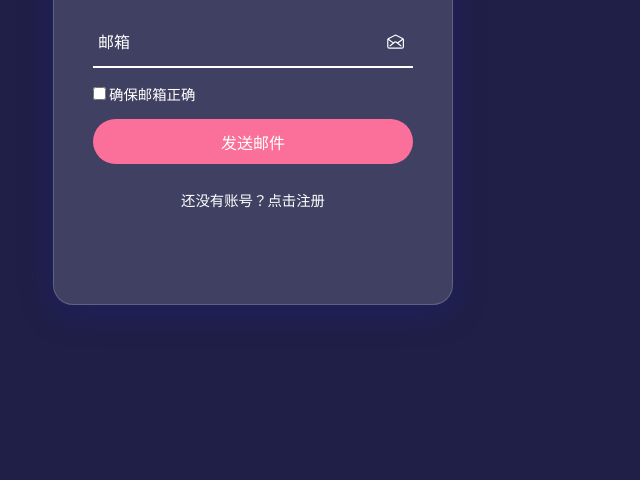
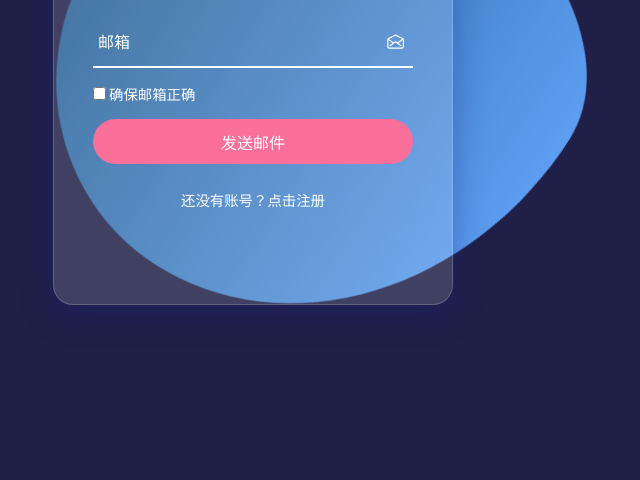
Before and after one commit to Ceche-Tulip/herwin_Abyranya.github.io, a plain HTML site: page forgetpass.html in a window 1280 px wide. Shown: the part 320-800 px from the top of the page, without its empty margins (387-1027 px from the left). Drawn offline with nearby package versions, Linux system fonts and the light colour scheme.

Commit message:
Update forgetpass.html

```diff
--- a/forgetpass.html
+++ b/forgetpass.html
@@ -9,6 +9,7 @@
 </head>
 
 <body>
+    <div class="blob"></div>
     <div class="wrappar">
         <form action="" class="">
             <h2>登陆页面</h2>
```
